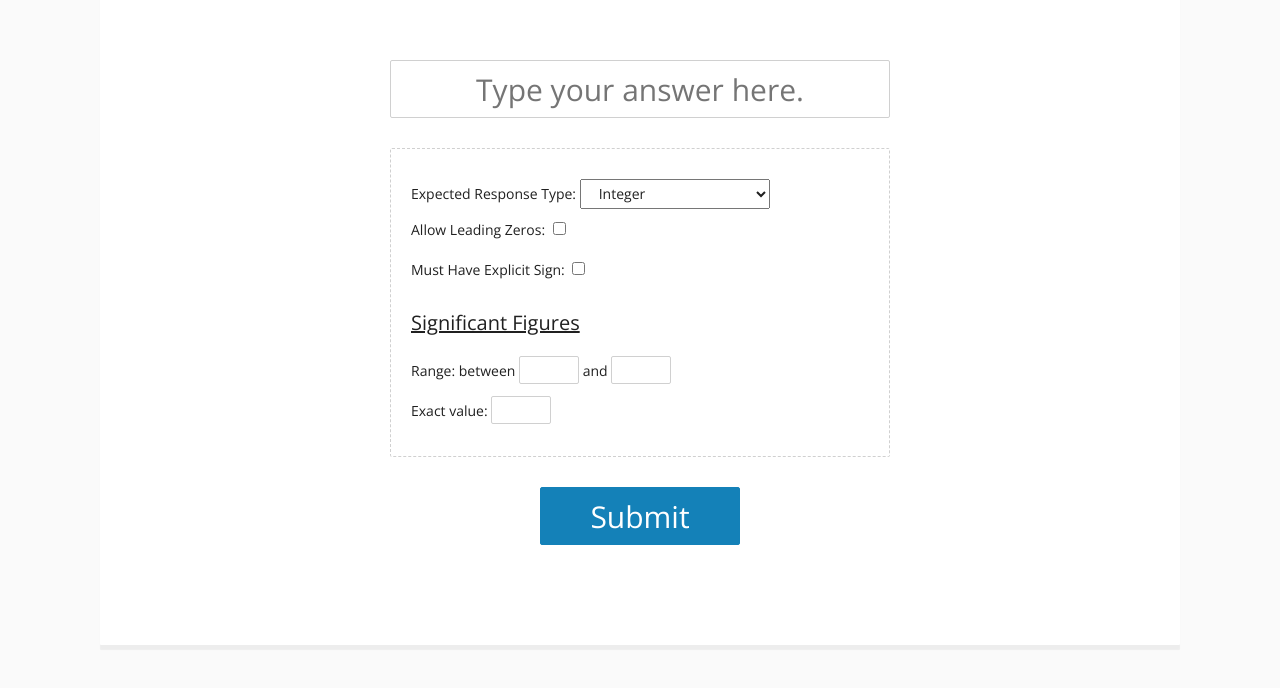
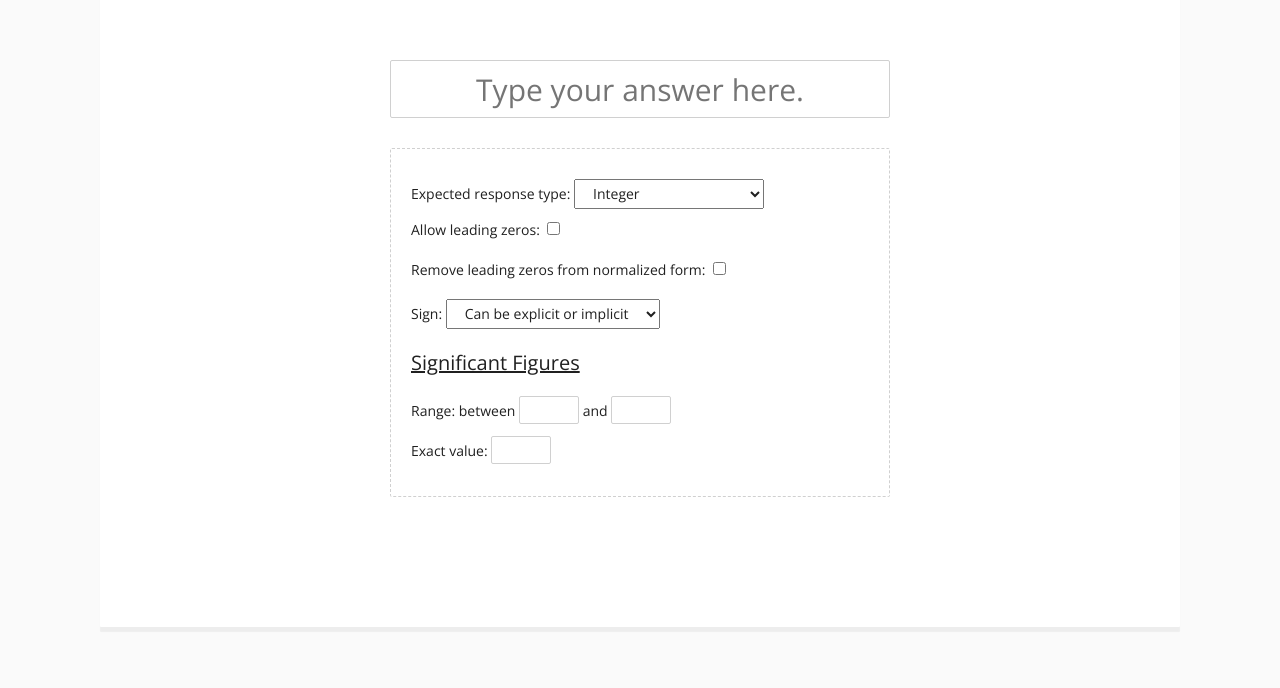
Before and after one commit to BM345/ResponseParsingPython, a plain HTML site: page browser_based_testing/index.html in a window 1280 px wide. Shown: the part 140-828 px from the top of the page. Drawn offline with nearby package versions, Linux system fonts and the light colour scheme; some packages are replaced by stand-ins of ours; no server answers.

Commit message:
Updated browser testing app

```diff
--- a/browser_based_testing/app.js
+++ b/browser_based_testing/app.js
@@ -2,12 +2,13 @@ var app = angular.module("ResponseParsing", []);
 
 app.controller("MainController", ["$scope", "$http", function MainController($scope, $http) {
 
-    $scope.developerMode = false;
+    $scope.developerMode = true;
 
     $scope.expectedResponseType = "integer";
 
     $scope.allowLeadingZeros = false;
-    $scope.mustHaveExplicitSign = false;
+    $scope.removeLeadingZerosFromNormalizedForm = false;
+    $scope.sign = "canBeExplicitOrImplicit";
     $scope.sf1 = "";
     $scope.sf2 = "";
     $scope.nsf = "";
@@ -25,7 +26,8 @@ app.controller("MainController", ["$scope", "$http", function MainController($sc
             "expectedResponseType": $scope.expectedResponseType,
             "constraints": {
                 "allowLeadingZeros": $scope.allowLeadingZeros,
-                "mustHaveExplicitSign": $scope.mustHaveExplicitSign,
+                "removeLeadingZerosFromNormalizedForm": $scope.removeLeadingZerosFromNormalizedForm,
+                "sign": $scope.sign,
             }
         }
 
@@ -102,7 +104,8 @@ app.controller("MainController", ["$scope", "$http", function MainController($sc
     $scope.$watchGroup(["studentsResponse",
         "expectedResponseType",
         "allowLeadingZeros",
-        "mustHaveExplicitSign",
+        "removeLeadingZerosFromNormalizedForm",
+        "sign",
         "sf1",
         "sf2",
         "nsf",
@@ -123,8 +126,16 @@ app.controller("MainController", ["$scope", "$http", function MainController($sc
 
 
     $scope.$watchGroup(["expectedResponseType",
-        "allowLeadingZeros",
-        "mustHaveExplicitSign"], function (newValue, oldValue) {
+    "allowLeadingZeros",
+    "removeLeadingZerosFromNormalizedForm",
+    "sign",
+    "sf1",
+    "sf2",
+    "nsf",
+    "dp1",
+    "dp2",
+    "ndp",
+    "currency"], function (newValue, oldValue) {
 
             if (!$scope.developerMode) {
                 $scope.reset();
--- a/browser_based_testing/index.html
+++ b/browser_based_testing/index.html
@@ -22,7 +22,7 @@
         <div class="options">
             <div class="optionrow">
                 <div class="option">
-                    <label>Expected Response Type:</label>
+                    <label>Expected response type:</label>
                     <select ng-model="expectedResponseType">
                         <option value="integer">Integer</option>
                         <option value="nonNegativeInteger">Non-Negative Integer</option>
@@ -31,13 +31,21 @@
                     </select>
                 </div>
                 <div class="option">
-                    <label>Allow Leading Zeros:</label>
+                    <label>Allow leading zeros:</label>
                     <input type="checkbox" ng-model="allowLeadingZeros" />
                 </div>
                 <div class="option">
-                    <label>Must Have Explicit Sign:</label>
-                    <input type="checkbox" ng-model="mustHaveExplicitSign" />
+                    <label>Remove leading zeros from normalized form:</label>
+                    <input type="checkbox" ng-model="removeLeadingZerosFromNormalizedForm" />
                 </div>
+                <div class="option">
+                    <label>Sign:</label>
+                    <select ng-model="sign">
+                        <option value="mustBeExplicit">Must be explicit</option>
+                        <option value="mustBeImplicit">Must be implicit</option>
+                        <option value="canBeExplicitOrImplicit">Can be explicit or implicit</option>
+                    </select>
+                 </div>
 
                 <div class="optiongroup" ng-show="expectedResponseType == 'integer' || expectedResponseType == 'nonNegativeInteger' || expectedResponseType == 'decimal'">
                     <h3>Significant Figures</h3>
```
